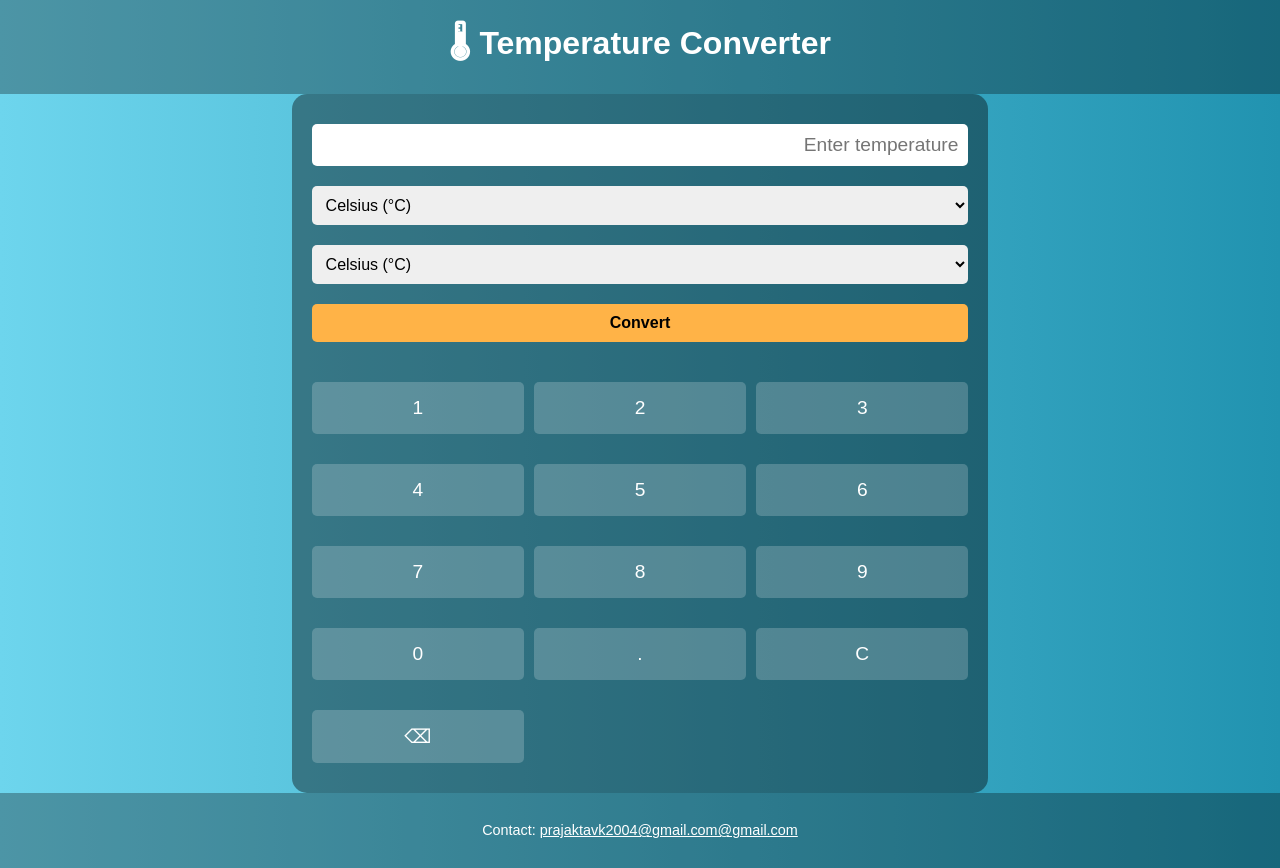
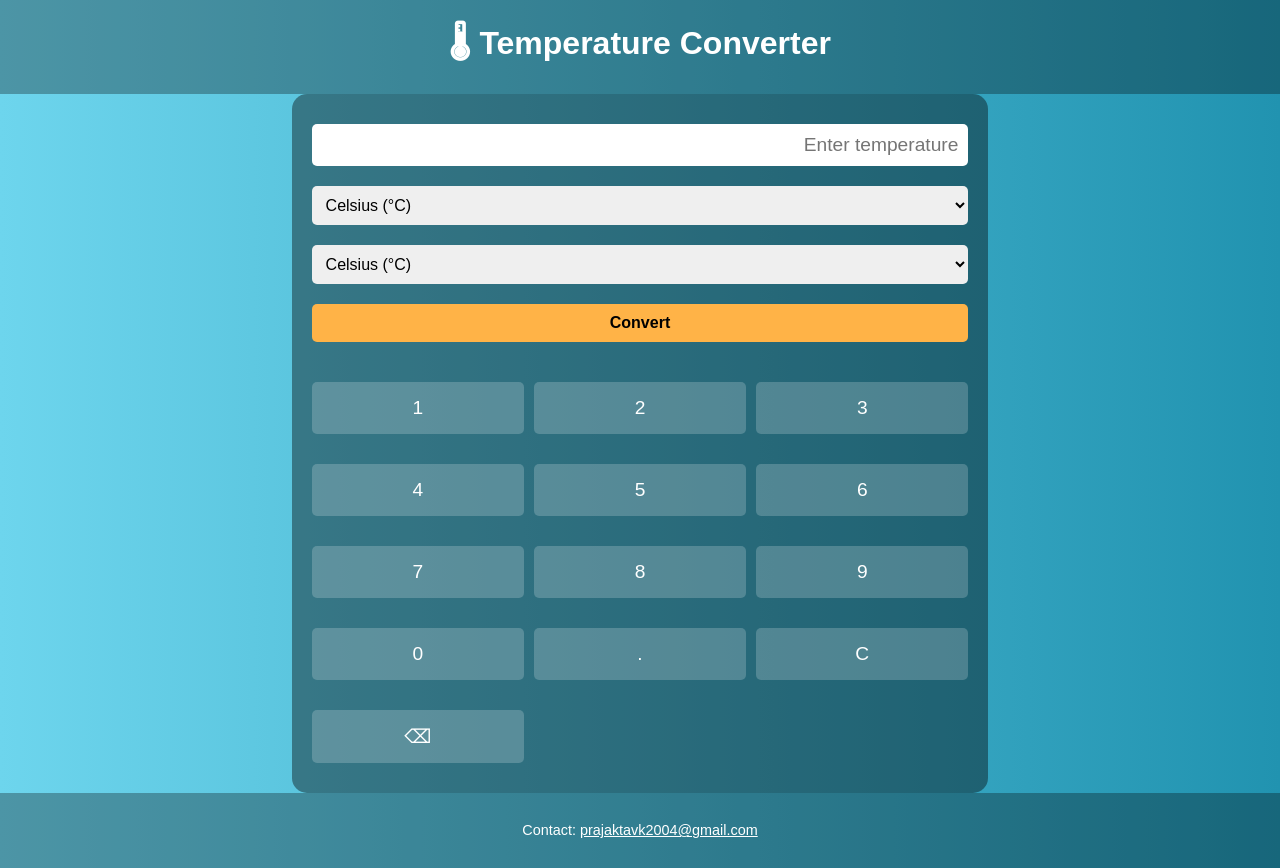
Before and after one commit to Prajakta-Kulkarni24/Temperature_Converter, a plain HTML site: page index.html in a window 1280 px wide. Drawn offline with Linux system fonts and the light colour scheme.

Commit message:
Update index.html

```diff
--- a/index.html
+++ b/index.html
@@ -50,7 +50,7 @@
 
     <footer>
         <p © 2025 Temperature Converter</p>
-        <p>Contact: <a href="mailto: prajaktavk2004@gmail.com@gmail.com">prajaktavk2004@gmail.com@gmail.com</a></p>
+        <p>Contact: <a href="mailto: prajaktavk2004@gmail.com@gmail.com">prajaktavk2004@gmail.com</a></p>
     </footer>
 
     <script src="script.js"></script>
```
